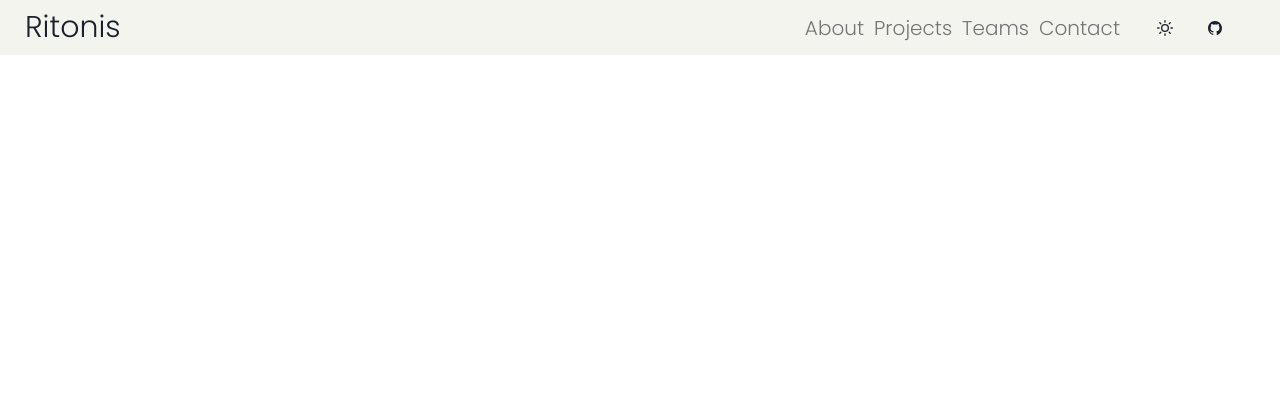
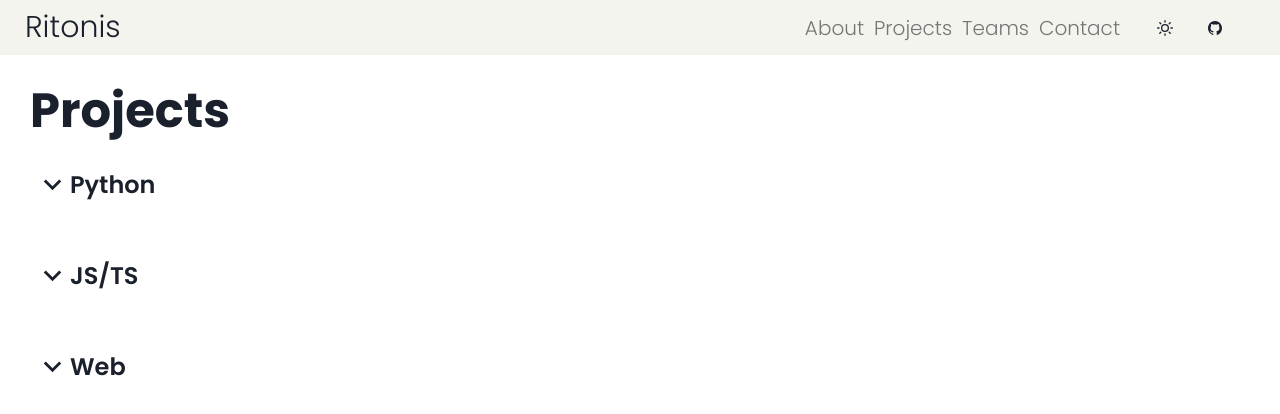
Before and after one commit to p-sw/profile-v3, a React (Vite) app: page /projects in a window 1280 px wide. Shown: the top 414 px of the page. Built offline with nearby package versions, Linux system fonts and the light colour scheme.

Commit message:
feat: finish projects page

```diff
--- a/src/routes/projects.tsx
+++ b/src/routes/projects.tsx
@@ -1,7 +1,170 @@
-import { FC } from 'react';
+import { FC, ReactElement } from 'react';
+import { Flex, Box, useDisclosure } from '@chakra-ui/react';
+import { ChevronUpIcon } from '@chakra-ui/icons';
+import {
+  ProjectCardContainer,
+  ProjectCard,
+  ProjectCardProps,
+} from '@c/ProjectCard';
+
+type ProjectCategoryProps = {
+  categoryName: string;
+  children: ReactElement<ProjectCardProps> | ReactElement<ProjectCardProps>[];
+};
+
+const ProjectCategory: FC<ProjectCategoryProps> = ({
+  categoryName,
+  children,
+}) => {
+  const { isOpen, onToggle } = useDisclosure();
+
+  return (
+    <Flex
+      direction="column"
+      w="full"
+      h="fit-content"
+      py="15px"
+      gap="5px"
+      userSelect="none"
+    >
+      <Flex
+        direction="row"
+        w="full"
+        h="fit-content"
+        p="5px"
+        borderBottom="1px solid secondary"
+        onClick={onToggle}
+        textStyle="poppins"
+        fontWeight="semibold"
+        fontSize="24px"
+        cursor="pointer"
+      >
+        <ChevronUpIcon
+          w="35px"
+          h="35px"
+          transform={isOpen ? undefined : 'rotateX(180deg)'}
+          transition="all 200ms ease-out"
+        />
+        {categoryName}
+      </Flex>
+      <ProjectCardContainer
+        opacity={isOpen ? 1 : 0}
+        h={isOpen ? '150px' : '0'}
+        transition="all 200ms ease-in-out"
+        overflowY="clip"
+      >
+        {children}
+      </ProjectCardContainer>
+    </Flex>
+  );
+};
 
 const Projects: FC = () => {
-  return <></>;
+  return (
+    <Flex p="20px 30px" direction="column">
+      <Box
+        as="h1"
+        textStyle="poppins"
+        fontSize={{ base: '36px', md: '48px' }}
+        fontWeight={'bold'}
+      >
+        Projects
+      </Box>
+      <ProjectCategory categoryName="Python">
+        <ProjectCard
+          title={'Nyanlang'}
+          subtitle="Esoteric Programming Language"
+          github="https://github.com/nyanlang/nyanlang"
+          web="https://nyanlang.org"
+        >
+          Esoteric programming language made by me. Highly inspired by Brainfuck
+          programming language.
+        </ProjectCard>
+        <ProjectCard
+          title={'DodgeGame'}
+          subtitle="Simple DodgeGame & Backend"
+          github="https://github.com/ritonis/dodgegame"
+        >
+          DodgeGame made for Bupyeong High School festival. Leaderboard API
+          backend is included in this project repository. API Backend is used by
+          DodgeGame Leaderboard project.
+        </ProjectCard>
+        <ProjectCard
+          title={'Simple Calculator'}
+          subtitle="Simple Calculator using Pygame"
+          github="https://github.com/ritonis/simple-calculator"
+        >
+          Simple Calculator GUI written in Python programming language and
+          Pygame library.
+        </ProjectCard>
+        <ProjectCard
+          title={'StDict Word DB'}
+          subtitle="Word Database Project"
+          github="https://github.com/ritonis/stdict_word_db"
+        >
+          Word database project using Standard Korean Dictionary OpenAPI.
+        </ProjectCard>
+      </ProjectCategory>
+      <ProjectCategory categoryName="JS/TS">
+        <ProjectCard
+          title={'Nyanlang VSCode'}
+          subtitle="VSCode Extension for Nyanlang"
+          github="https://github.com/nyanlang/nyanlang-vscode-ext"
+          web="https://nyanlang.org"
+        >
+          Nyanlang extension for Visual Studio Code. Supports file icon, syntax
+          highlighting. Language server is not ready yet, but it is also on my
+          plan.
+        </ProjectCard>
+      </ProjectCategory>
+      <ProjectCategory categoryName="Web">
+        <ProjectCard
+          title={'Nyanlang Web'}
+          subtitle="Web Documentation & Playground for Nyanlang"
+          github="https://github.com/nyanlang/nyanlang-web"
+          web="https://nyanlang.org"
+        >
+          Project Nyanlang&quot;s website project. Only frontend is included in
+          this repository. Playground backend code is in private repository.
+        </ProjectCard>
+        <ProjectCard
+          title={'DodgeGame Leaderboard'}
+          subtitle="Leaderboard Frontend for DodgeGame"
+          github="https://github.com/ritonis/dodge-game-leaderboard"
+        >
+          Leaderboard web page for DodgeGame project. Made for Bupyeong High
+          School festival. Reading game data from API backend server, display it
+          in frontend.
+        </ProjectCard>
+        <ProjectCard
+          title="SchoolTime"
+          subtitle="Web App for Korean School Timetable & Cafeteria Menu"
+          github="https://github.com/ritonis/schooltime"
+        >
+          Web app for korean school timetable & cafeteria menu. Written in
+          Django, currently dead project.
+        </ProjectCard>
+        <ProjectCard
+          title="Profile v2"
+          subtitle="Profile & Portfolio Version 2"
+          github="https://github.com/ritonis/portfolio-v2"
+          web="https://v2.ritonis.me"
+        >
+          Profile & Portfolio web page version 2. Written in NextJS, Chakra-UI,
+          with new App Directory feature.
+        </ProjectCard>
+        <ProjectCard
+          title="Profile v3"
+          subtitle="Current version of Profile & Portfolio"
+          github="https://github.com/ritonis/profile-v3"
+          web="https://ritonis.me"
+        >
+          Profile & Portfolio web page version 2. Written in React, Chakra-UI,
+          React Router.
+        </ProjectCard>
+      </ProjectCategory>
+    </Flex>
+  );
 };
 
 export default Projects;
```
